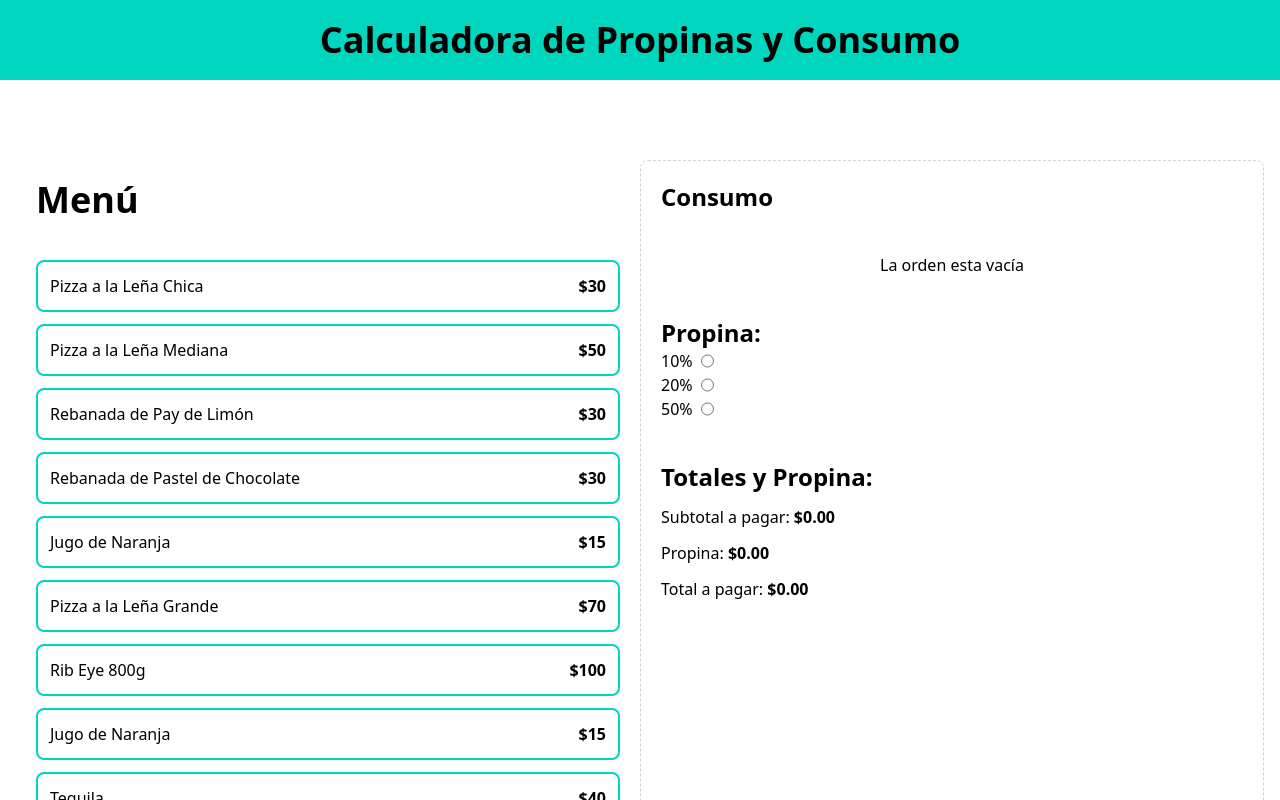
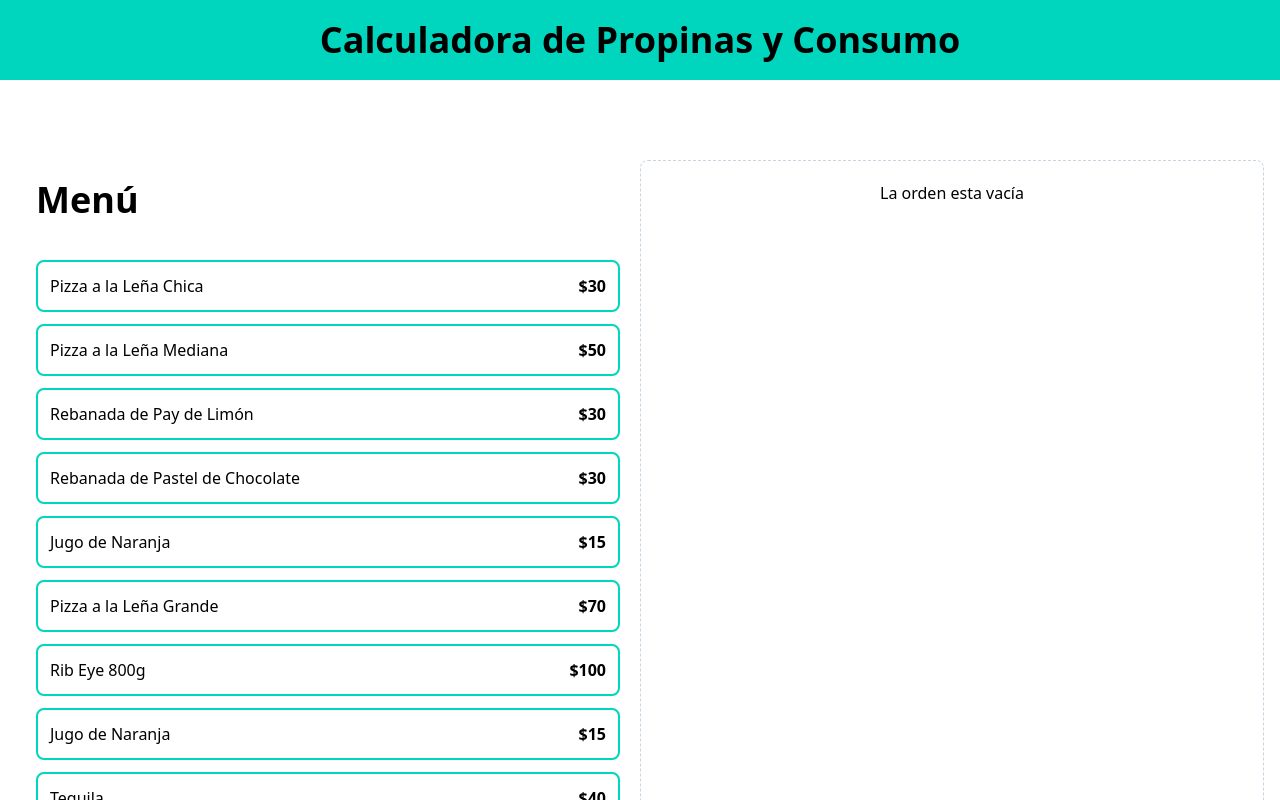
Before and after one commit to anderson2002y/order-calculator, a React (Vite) app: page / in a window 1280 px wide. Shown: the top 800 px of the page. Built offline with nearby package versions, Linux system fonts and the light colour scheme.

Commit message:
feat(order): add functionality to reset the current order

```diff
--- a/src/App.tsx
+++ b/src/App.tsx
@@ -7,7 +7,7 @@ import useOrder from "./hooks/useOrder";
 
 function App() {
 
-  const { order, tip, setTip,  addItem, removeItem } = useOrder();
+  const { order, tip, setTip,  addItem, removeItem, placeOrder} = useOrder();
 
   return (
     <>
@@ -34,6 +34,9 @@ function App() {
         </div>
 
         <div className="border border-dashed border-slate-300 p-5 rounded-lg space-y-10">
+
+          {order.length > 0 ? (
+            <>
               <OrderContents
               order={order}
               removeItem={removeItem}
@@ -41,12 +44,19 @@ function App() {
 
               <TipPercentajeForm
                 setTip={setTip}
+                tip={tip}
               />
 
               <OrderTotal
                 order={order}
                 tip={tip}
+                placeOrder={placeOrder}
               />
+            </>
+          ) : (
+            <p className="text-center">La orden esta vacía</p>
+          )}
+
         </div>
 
       </main>
--- a/src/components/OrderContents.tsx
+++ b/src/components/OrderContents.tsx
@@ -12,10 +12,8 @@ export default function OrderContents({order, removeItem} : OrderContentsProps)
       <h2 className="font-black text-2xl">Consumo</h2>
 
       <div className="space-y-3 mt-10">
-        {order.length === 0
-          ?  <p className="text-center">La orden esta vacía</p>
-          :  (
-            order.map(item => (
+
+        {order.map(item => (
           <div
             key={item.id}
             className="flex justify-between items-center border-t border-gray-200 py-5 last-of-type:border-b"
@@ -35,9 +33,8 @@ export default function OrderContents({order, removeItem} : OrderContentsProps)
             > X
             </button>
           </div>
-            ))
-          )
-        }
+        ))}
+
       </div>
     </div>
   )
--- a/src/components/OrderTotal.tsx
+++ b/src/components/OrderTotal.tsx
@@ -4,10 +4,11 @@ import { formatCurrency } from "../helpers"
 
 type OrderTotalProps = {
   order: OrderItem[],
-  tip: number
+  tip: number,
+  placeOrder: () => void
 }
 
-export default function OrderTotal({order, tip} : OrderTotalProps) {
+export default function OrderTotal({order, tip, placeOrder} : OrderTotalProps) {
 
   const subTotalAmount = useMemo (() => order.reduce((total, item) => total + (item.quantity * item.price), 0), [order])
   const tipAmount = useMemo(() => subTotalAmount * tip, [tip, order]);
@@ -34,8 +35,11 @@ export default function OrderTotal({order, tip} : OrderTotalProps) {
 
       </div>
 
-      <button>
-
+      <button
+        className="w-full bg-black uppercase p-3 text-white mt-10 font-bold rounded-lg disabled:opacity-10"
+        disabled={totalAmount === 0}
+        onClick={placeOrder}
+      > Guardar Orden
       </button>
     </>
   )
--- a/src/components/TipPercentajeForm.tsx
+++ b/src/components/TipPercentajeForm.tsx
@@ -19,23 +19,25 @@ const tipOptions = [
 ]
 
 type TipPercentajeFormProps = {
-  setTip: Dispatch<SetStateAction<number>>
+  setTip: Dispatch<SetStateAction<number>>,
+  tip: number
 }
-export default function TipPercentajeForm({setTip} : TipPercentajeFormProps) {
+export default function TipPercentajeForm({setTip, tip} : TipPercentajeFormProps) {
   return (
     <div>
       <h3 className="font-black text-2xl">Propina:</h3>
 
       <form>
-        {tipOptions.map(tip => (
-          <div key={tip.id} className="flex gap-2">
-            <label htmlFor={tip.id}>{tip.label}</label>
+        {tipOptions.map(tipOption => (
+          <div key={tipOption.id} className="flex gap-2">
+            <label htmlFor={tipOption.id}>{tipOption.label}</label>
             <input
-              id={tip.id}
+              id={tipOption.id}
               type="radio"
               name="tip"
-              value={tip.value}
+              value={tipOption.value}
               onChange={e => setTip(+e.target.value)}
+              checked={tipOption.value === tip}
             />
           </div>
         ))}
--- a/src/hooks/useOrder.ts
+++ b/src/hooks/useOrder.ts
@@ -25,11 +25,17 @@ export default function useOrder() {
     setOrder(order.filter(item => item.id !== id));
   }
 
+  const placeOrder = () => {
+    setOrder([]);
+    setTip(0);
+  }
+
   return {
     order,
     tip,
     setTip,
     addItem,
-    removeItem
+    removeItem,
+    placeOrder
   }
 }
```
Lines whose indentation alone changed are shown as unchanged.
